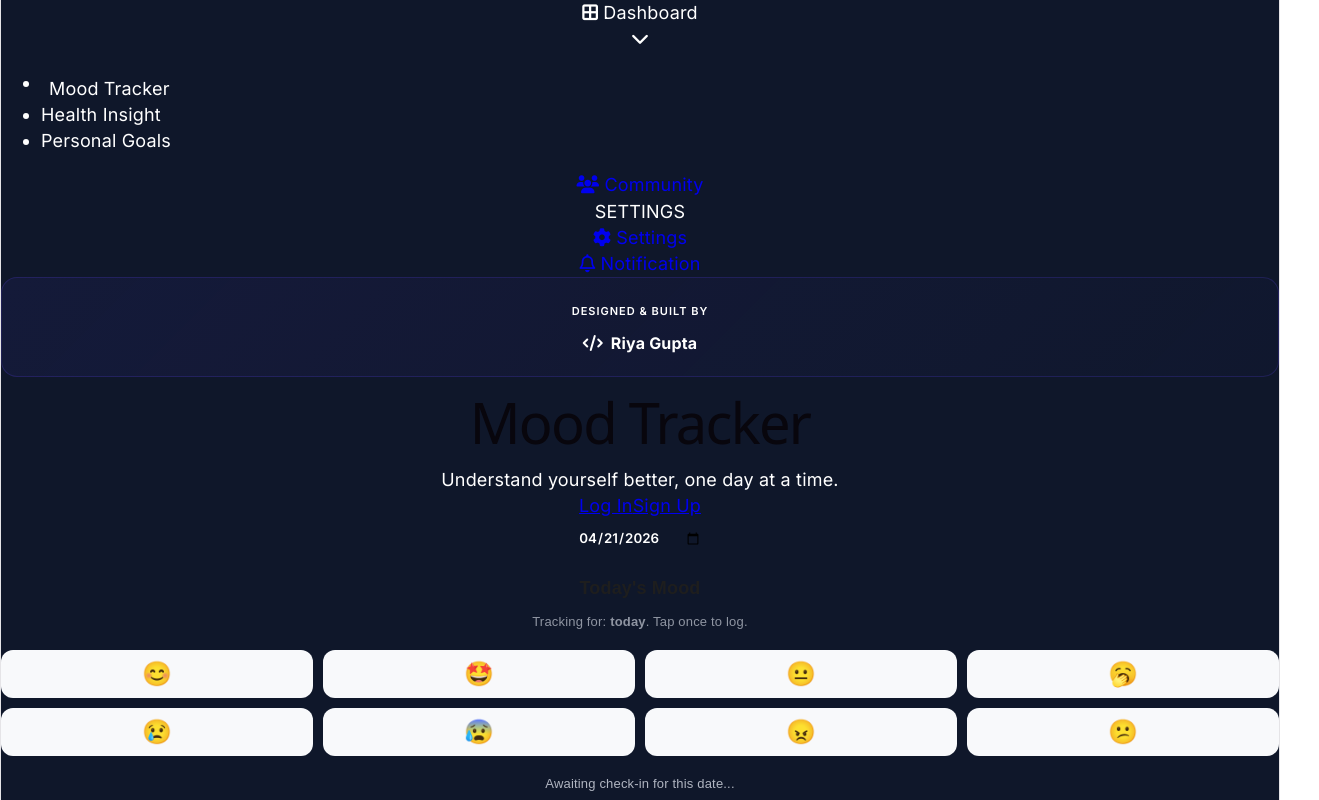
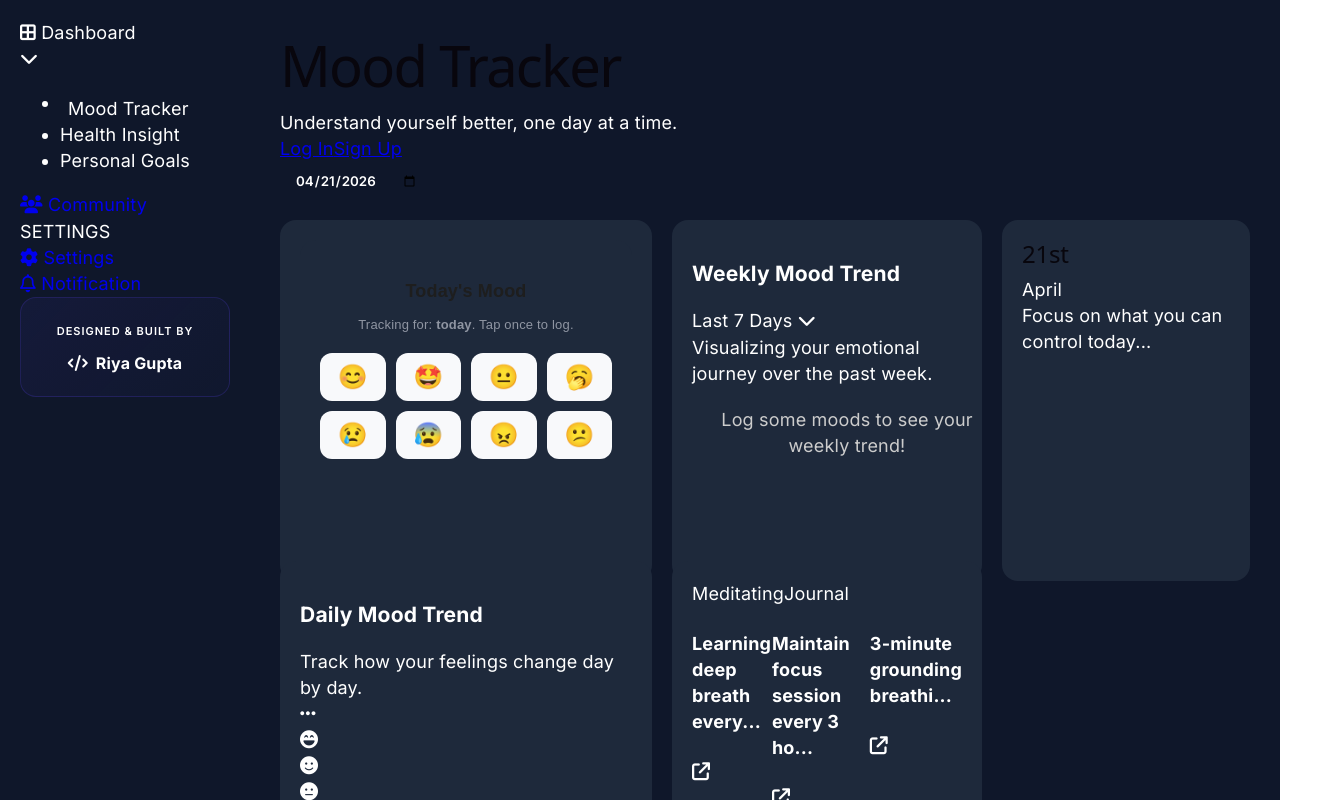
Before and after one commit to riyagupta-sudo/mood-tracker-app, a React (Vite) app in the folder vite-project/: page / in a window 1280 px wide. Shown: the top 800 px of the page, 1319 px wide, since content can reach past the window. Built offline with nearby package versions, Linux system fonts and the light colour scheme.

Commit message:
final layout fix

```diff
--- a/vite-project/src/index.css
+++ b/vite-project/src/index.css
@@ -62,14 +62,7 @@ body {
 
 #root {
   width: 100%;
-  max-width: 100%;
-  margin: 0 auto;
-  text-align: center;
-  border-inline: 1px solid var(--border);
-  min-height: 100svh;
-  display: flex;
-  flex-direction: column;
-  box-sizing: border-box;
+  height: 100vh;
 }
 
 h1,
@@ -119,3 +112,51 @@ code {
   padding: 4px 8px;
   background: var(--code-bg);
 }
+
+.app-wrapper {
+  width: 100%;
+  height: 100%;
+}
+
+/* MAIN LAYOUT */
+.dashboard-container {
+  display: grid;
+  grid-template-columns: 250px 1fr;
+  /* sidebar + content */
+  min-height: 100vh;
+}
+
+/* SIDEBAR */
+.sidebar {
+  background-color: #0f172a;
+  padding: 20px;
+  height: 100vh;
+}
+
+/* MAIN CONTENT */
+.main-content {
+  padding: 20px 30px;
+  display: flex;
+  flex-direction: column;
+}
+
+/* GRID INSIDE DASHBOARD */
+.grid-layout {
+  display: grid;
+  grid-template-columns: 1.2fr 1fr 0.8fr;
+  gap: 20px;
+  margin-top: 20px;
+}
+
+/* CARDS */
+.card {
+  background: #1e293b;
+  border-radius: 16px;
+  padding: 20px;
+  height: 100%;
+}
+
+/* OPTIONAL: FIX FOOTER */
+.footer-insight {
+  margin-top: 20px;
+}
```
